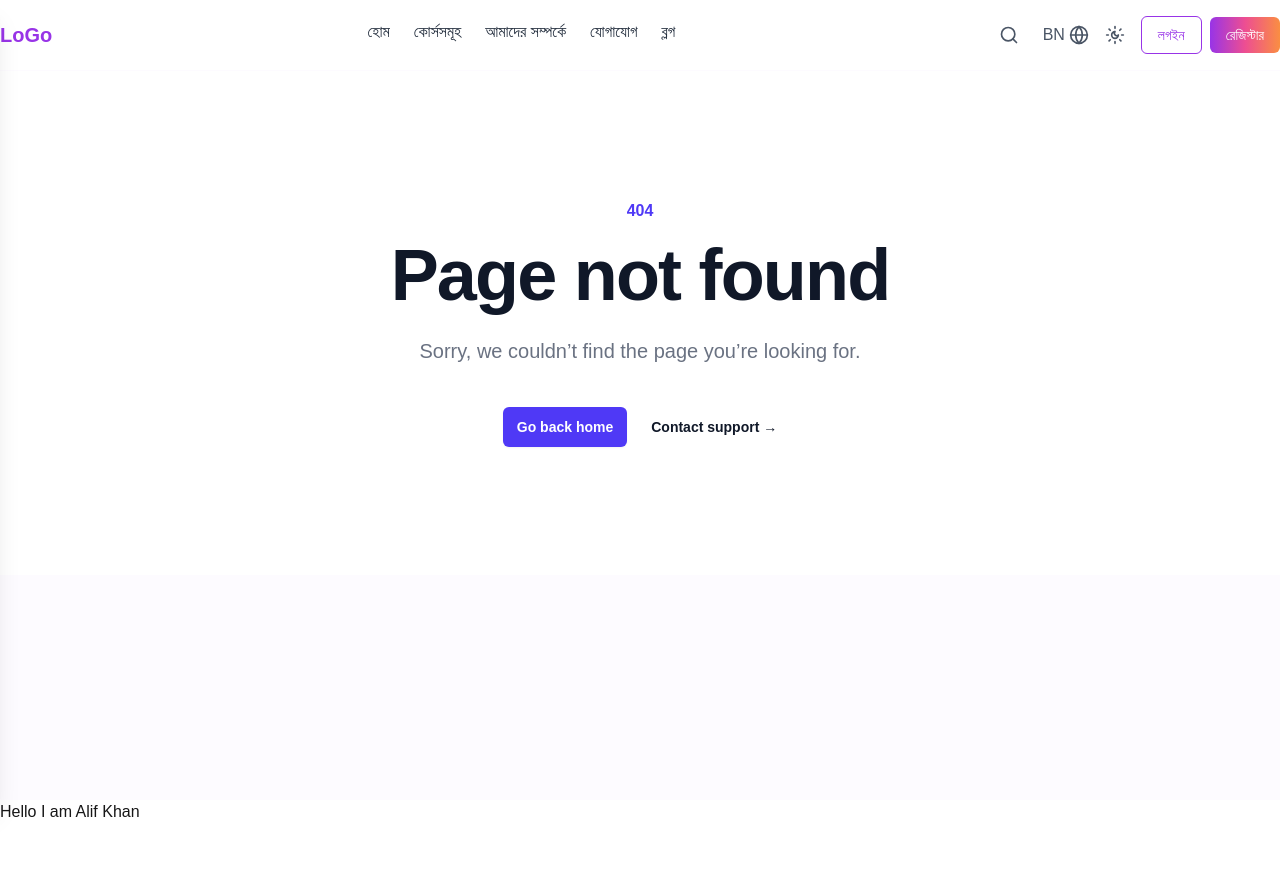
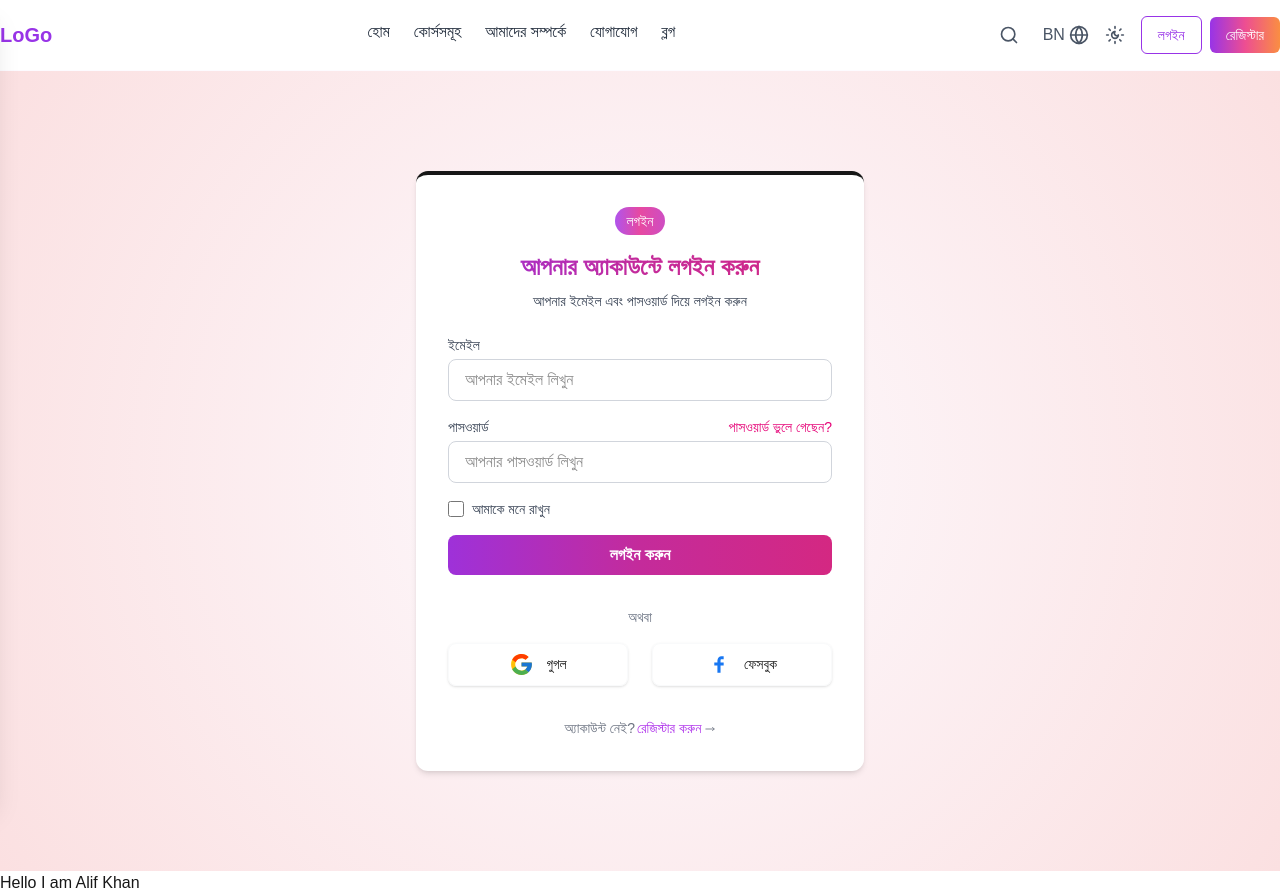
Before and after one commit to MD-Ishan-Rana-MIR/Biddayon-Frontend, a Next.js app: page /login in a window 1280 px wide. Before the commit this address had no page. Before the commit the page ends 824 px from the top, so only its background shows below. Built offline with nearby package versions, Linux system fonts and the light colour scheme.

Commit message:
login page design completed

```diff
--- a/package.json
+++ b/package.json
@@ -15,6 +15,7 @@
     "next": "15.3.2",
     "react": "^19.0.0",
     "react-dom": "^19.0.0",
+    "react-icons": "^5.5.0",
     "react-leaflet": "^5.0.0-rc.2"
   },
   "devDependencies": {
--- /dev/null
+++ b/src/app/(auth)/layout.tsx
@@ -0,0 +1,9 @@
+import React from 'react'
+
+const layout = ({children}:{children:React.ReactNode}) => {
+  return (
+    <div>{children}</div>
+  )
+}
+
+export default layout
--- /dev/null
+++ b/src/app/(auth)/login/LoginForm.tsx
@@ -0,0 +1,84 @@
+import { MoveRight } from "lucide-react";
+import Link from "next/link";
+import React from "react";
+
+import { FcFactory, FcGoogle } from "react-icons/fc";
+import { TiSocialFacebook } from "react-icons/ti";
+const LoginForm: React.FC = () => {
+  return (
+    <div className="min-h-screen flex items-center justify-center bgLoginPageColor px-4">
+      <div className="w-full max-w-md bg-white rounded-xl border-t-4  shadow-md p-8">
+        <h3 className="text-sm bg-[linear-gradient(90deg,_rgba(176,84,236,1)_0%,_rgba(231,73,161,1)_50%,_rgba(206,78,195,1)_100%)] text-white rounded-full px-3 py-1 w-fit mx-auto mb-4">লগইন</h3>
+        <h1 className="text-2xl text-center font-bold bg-[linear-gradient(90deg,_rgba(158,49,217,1)_0%,_rgba(196,43,155,1)_50%,_rgba(212,40,130,1)_100%)] bg-clip-text text-transparent mb-2">
+          আপনার অ্যাকাউন্টে লগইন করুন
+        </h1>
+        <p className="text-center text-gray-700 mb-6 text-sm">
+          আপনার ইমেইল এবং পাসওয়ার্ড দিয়ে লগইন করুন
+        </p>
+
+        <form className="space-y-4">
+          <div>
+            <label className="block mb-1 text-sm font-medium text-gray-700">ইমেইল</label>
+            <input
+              type="email"
+              placeholder="আপনার ইমেইল লিখুন"
+              className="w-full px-4 py-2 border border-gray-300 rounded-lg focus:outline-none focus:ring-2 focus:ring-pink-500"
+            />
+          </div>
+
+          <div>
+            <div className="flex justify-between items-center mb-1">
+              <label className="text-sm font-medium text-gray-700">পাসওয়ার্ড</label>
+              <a href="#" className="text-sm text-pink-600 hover:underline">পাসওয়ার্ড ভুলে গেছেন?</a>
+            </div>
+            <input
+              type="password"
+              placeholder="আপনার পাসওয়ার্ড লিখুন"
+              className="w-full px-4 py-2 border border-gray-300 rounded-lg focus:outline-none focus:ring-2 focus:ring-pink-500"
+            />
+          </div>
+
+          <div className="flex items-center">
+            <input
+              id="remember"
+              type="checkbox"
+              className="w-4 h-4 text-pink-600 border-gray-300 rounded focus:ring-pink-500"
+            />
+            <label htmlFor="remember" className="ml-2 text-sm text-gray-700">আমাকে মনে রাখুন</label>
+          </div>
+
+          <button
+            type="submit"
+            className="w-full bg-[linear-gradient(90deg,_rgba(158,49,217,1)_0%,_rgba(196,43,155,1)_50%,_rgba(212,40,130,1)_100%)] text-white font-bold py-2 rounded-lg hover:opacity-90 transition"
+          >
+            লগইন করুন
+          </button>
+
+          <div className="text-center mt-4 text-gray-500 text-sm">অথবা</div>
+          <div className="flex flex-row justify-between gap-6 " >
+            {/* google  */}
+            <div className=" shadow w-[50%] text-center py-2  rounded-lg border border-gray-50  " >
+              <h1 className=" flex items-center justify-center gap-3 text-[14px] " > <span> <FcGoogle size={25} /> </span> গুগল  </h1>
+            </div>
+            {/* facebook */}
+            <div className=" shadow w-[50%] text-center py-2  rounded-lg border border-gray-50  " >
+              <h1 className=" flex items-center justify-center gap-3 text-[14px] " > <span> <TiSocialFacebook className=" text-[#1877F2] " size={25} /> </span> ফেসবুক  </h1>
+            </div>
+          </div>
+          <div>
+            <p className=" text-[#6B7280] text-center mt-8 text-[14px] font-medium flex flex-row justify-center items-center gap-0.5  " >
+              অ্যাকাউন্ট নেই?
+              <Link className=" flex flex-row items-center " href={"/registration"}>
+                <span className=" text-[#AF33EB] " > রেজিস্টার করুন </span>
+                <span><MoveRight size={10} className="ml-1" /></span>
+              </Link>
+            </p>
+          </div>
+        </form>
+      </div>
+    </div>
+  );
+}
+
+
+export default LoginForm
--- /dev/null
+++ b/src/app/(auth)/login/page.tsx
@@ -0,0 +1,12 @@
+import React from 'react'
+import LoginForm from './LoginForm'
+
+const page : React.FC = () => {
+  return (
+    <div>
+        <LoginForm></LoginForm>
+    </div>
+  )
+}
+
+export default page
--- /dev/null
+++ b/src/app/(auth)/registration/page.tsx
@@ -0,0 +1,9 @@
+import React from 'react'
+
+const page : React.FC = () => {
+  return (
+    <div>page</div>
+  )
+}
+
+export default page
--- a/src/app/components/navbar/Navbar.tsx
+++ b/src/app/components/navbar/Navbar.tsx
@@ -63,7 +63,7 @@ const Navbar: React.FC = () => {
 
     // searchbar modal close when click outside
 
-     useEffect(() => {
+    useEffect(() => {
         const handleClickOutside = (event: MouseEvent) => {
             if (
                 searchRef.current &&
@@ -146,7 +146,7 @@ const Navbar: React.FC = () => {
                                 লগইন
                             </Link>
                             <Link
-                                href="/register"
+                                href="/registration"
                                 className="px-4 underlineColor py-2  bg-[#9834E7] text-white rounded-md text-sm hover:bg-[#7a2ec0] transition-colors duration-300"
                             >
                                 রেজিস্টার
@@ -227,7 +227,7 @@ const Navbar: React.FC = () => {
                     <Link href="/login" className="w-full text-center py-2 border border-[#9834E7] text-[#9834E7] rounded-md text-sm hover:bg-[#9834E7] hover:text-white transition">
                         লগইন
                     </Link>
-                    <Link href="/register" className="w-full text-center py-2 bg-[#9834E7] text-white rounded-md text-sm hover:bg-[#7a2ec0] transition">
+                    <Link href="/registration" className="w-full text-center py-2 bg-[#9834E7] text-white rounded-md text-sm hover:bg-[#7a2ec0] transition">
                         রেজিস্টার
                     </Link>
                 </div>
--- a/src/app/globals.css
+++ b/src/app/globals.css
@@ -70,7 +70,14 @@ body {
 
 /* static bg color  */
 
-.ourStaticBgColor{
+.ourStaticBgColor {
   background: #FBF6FF;
   background: linear-gradient(90deg, rgba(251, 246, 255, 1) 0%, rgba(250, 246, 255, 1) 35%, rgba(254, 254, 255, 1) 100%);
 }
+
+/* login page background color  */
+
+.bgLoginPageColor {
+  background: #FDFBFF;
+  background: radial-gradient(circle, rgba(253, 251, 255, 1) 0%, rgba(251, 224, 225, 1) 100%);
+}
--- a/src/app/layout.tsx
+++ b/src/app/layout.tsx
@@ -15,8 +15,8 @@ const geistMono = Geist_Mono({
 });
 
 export const metadata: Metadata = {
-  title: "Create Next App",
-  description: "Generated by create next app",
+  title: "Biddayon",
+  description: "£-Learning management system.",
 };
 
 export default function RootLayout({
```
Also changed, not shown: 1 other file (tests, documents, lock files or other folders).
